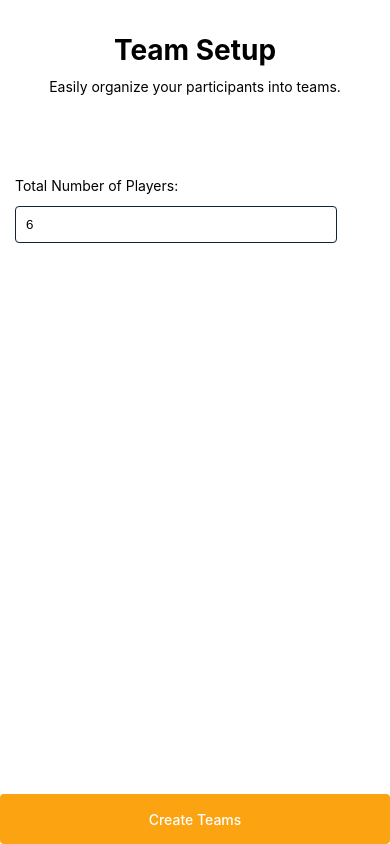
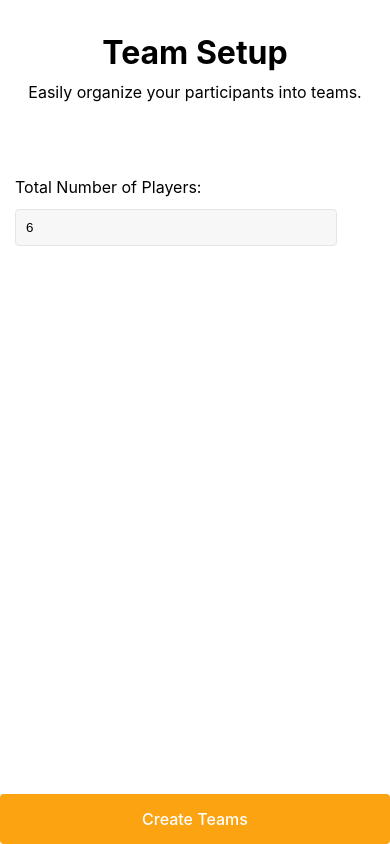
Before and after one commit to sifatul/gameplan, a React (Vite) app: page / in a window 390 px wide. Built offline with nearby package versions, Linux system fonts and the light colour scheme.

Commit message:
chore: improved css

```diff
--- a/src/MatchContainer/MatchContainer.css
+++ b/src/MatchContainer/MatchContainer.css
@@ -1,17 +1,18 @@
 .custom-tabs {
   display: flex;
-  border-bottom: 2px solid #E5E5E5; /* Use a light gray for better visibility */
+  border-bottom: 2px solid #E5E5E5; /* Light gray border for the tab container */
 }
 
 .custom-tabs-item {
   flex: 1;
-  border: 1px solid #ccc; /* Light gray border for each tab */
+  border: 1px solid #E5E5E5; /* Lighter gray border for each tab */
   text-align: center;
   padding: 12px 20px; /* Increased padding for better touch targets */
   cursor: pointer;
-  background-color: #FFFFFF; /* White background for tabs */
+  background-color: #FAFAFA; /* Soft light grey background for tabs */
   transition: background-color 0.2s, border 0.2s, color 0.2s; /* Added color transition */
   border-radius: 5px 5px 0 0; /* Rounded top corners for tabs */
+  box-shadow: 0 2px 4px rgba(0, 0, 0, 0.1); /* Subtle shadow for depth */
 }
 
 .custom-tabs-item:hover {
@@ -38,8 +39,8 @@
 }
 
 .match-team.active {
-  background-color: #E5E5E5; /* Light gray for active matches */
-  border: 1px solid #FCA311; /* Orange border for active matches */
+  background-color: #F7F7F7; /* Softer light grey for active matches */
+  border: 1px solid #E5E5E5;
 }
 
 .match-team:not(.active) {
--- a/src/index.css
+++ b/src/index.css
@@ -94,6 +94,9 @@
   color: var(--color-dark-blue);
 }
 
+ul {
+  padding: 0;
+}
 button {
   padding: 0.6em 1.2em;
   font-size: 1em;
@@ -129,30 +132,17 @@
   padding: 10px;
   width: 100%;
   max-width: 300px;
-  border: 1px solid var(--color-dark-blue);
-  border-radius: 4px;
+
+  background-color: #F7F7F7; /* Light gray background for inputs */
+  color: #000000; /* Black text for contrast */
+  border: 1px solid #E5E5E5; /* Light gray border */
+  border-radius: 4px; /* Rounded corners */
+  outline: none; /* Remove default focus outline */
 }
-
+input:focus-visible {
+  border: 2px solid var(--color-orange);
+}
 .container {
   box-sizing: border-box;
   padding: 15px;
 }
-
-/* Responsive Styles */
-@media (max-width: 768px) {
-  body {
-    font-size: 14px;
-  }
-
-  h1 {
-    font-size: 2em;
-  }
-
-  button {
-    border-color: var(--color-orange);
-  }
-
-  input:focus-visible {
-    border: 1px solid var(--color-orange);
-  }
-}
```
